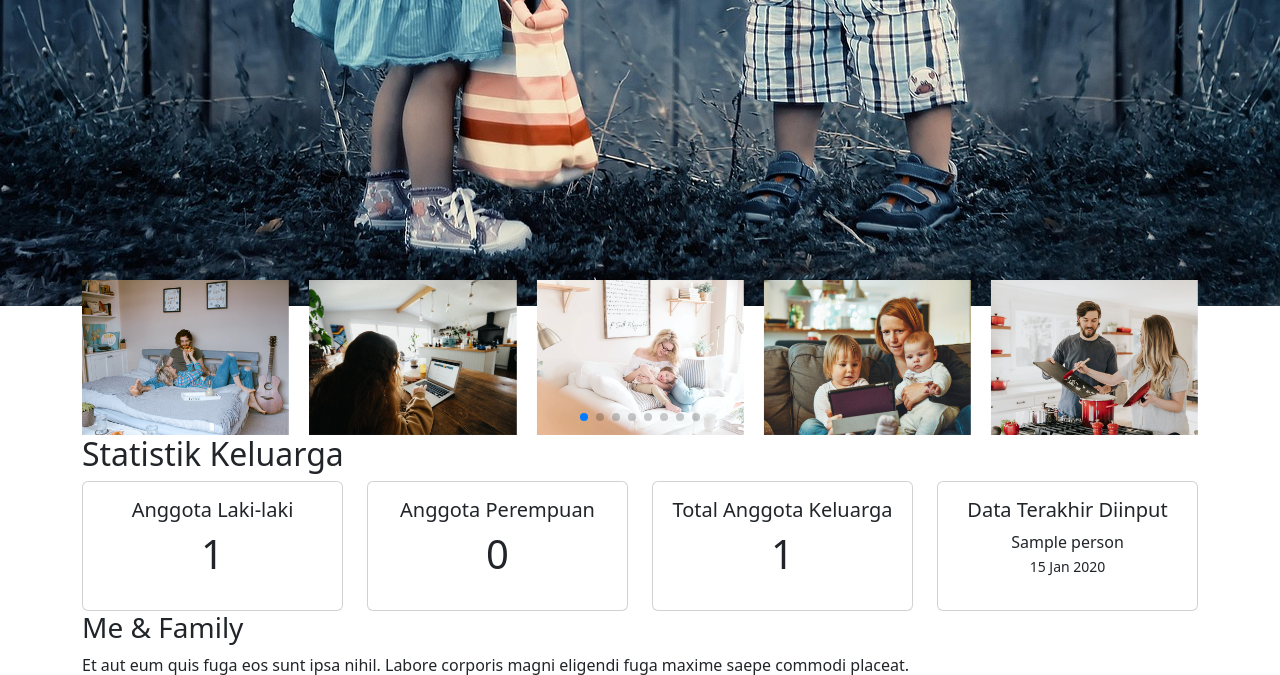
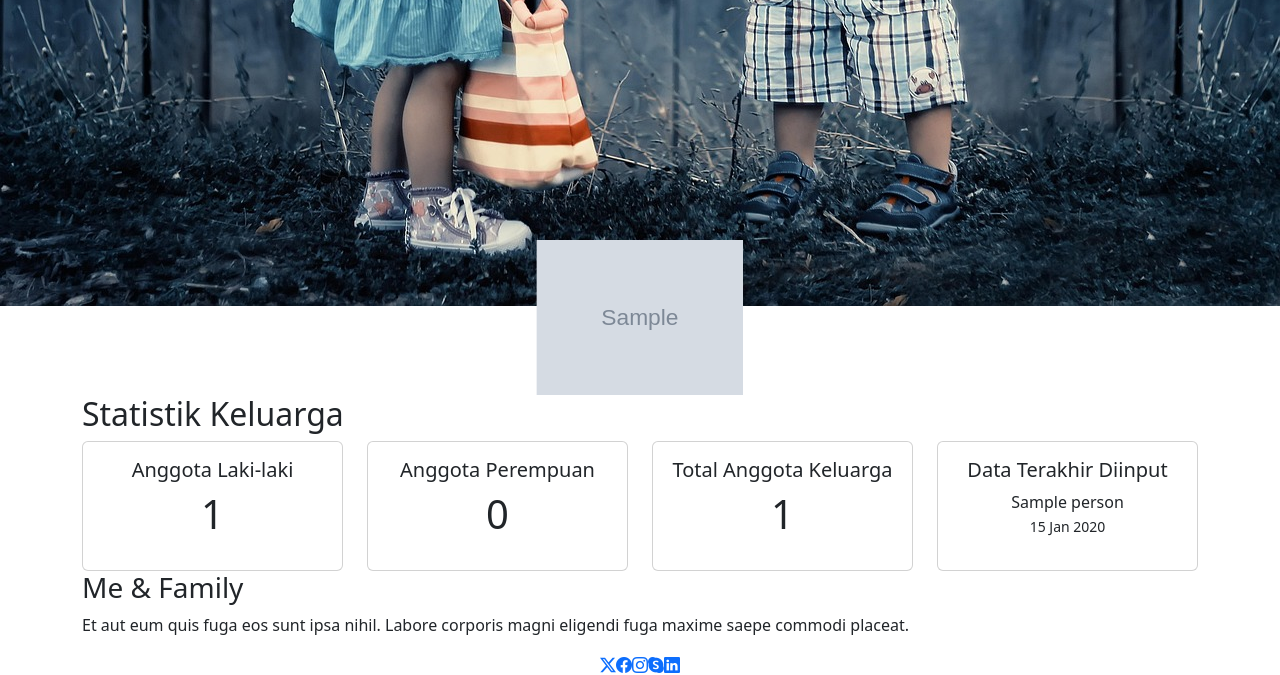
Before and after one commit to bagusprasojo/ahmadifamily-ssas, a Django app: page / in a window 1280 px wide. Shown: the part 699-1374 px from the top of the page. Run offline with Django 4.2, Linux system fonts and the light colour scheme; tables that the repository leaves empty hold one stand-in row (values such as "Sample post"); grey boxes marked "Sample" are stand-in pictures; some libraries are stand-ins or nearby versions.

Commit message:
update caption statistik

```diff
--- a/familytree_project/views.py
+++ b/familytree_project/views.py
@@ -1,12 +1,13 @@
 from django.shortcuts import render
 from eventapp.models import Event
-from galleryapp.models import Gallery
+from galleryapp.models import Gallery, GalleryImage
 from eventapp.models import  Event
 from treeapp.models import Person
 
 def home(request):
     latest_event = Event.objects.order_by('-created_at').prefetch_related('images').first()
     latest_gallery = Gallery.objects.order_by('-created_at').prefetch_related('images').first()
+    recent_photos = GalleryImage.objects.order_by('-id')[:10]
 
     jumlah_laki_laki = Person.objects.filter(gender='M').count()
     jumlah_perempuan = Person.objects.filter(gender='F').count()
@@ -22,6 +23,7 @@
         'jumlah_perempuan': jumlah_perempuan,
         'total_keluarga': total_keluarga,
         'keluarga_terakhir': keluarga_terakhir,
+        'recent_photos': recent_photos,
     }
 
     return render(request, 'home.html', context)
--- a/templates/home.html
+++ b/templates/home.html
@@ -162,11 +162,9 @@
     <!-- Recent Photos Section -->
     <section id="recent-photos" class="recent-photos section">
 
-      <!-- Section Title -->
       <div class="container section-title" data-aos="fade-up">
         <h2>Recent Photos</h2>
-        <p>Necessitatibus eius consequatur ex aliquid fuga eum quidem sint consectetur velit</p>
-      </div><!-- End Section Title -->
+      </div>
 
       <div class="container" data-aos="fade-up" data-aos-delay="100">
 
@@ -201,22 +199,26 @@
               }
             }
           </script>
+
           <div class="swiper-wrapper align-items-center">
-            <div class="swiper-slide"><a class="glightbox" data-gallery="images-gallery" href="assets/img/recent-photos/recent-photos-1.jpg"><img src="assets/img/recent-photos/recent-photos-1.jpg" class="img-fluid" alt=""></a></div>
-            <div class="swiper-slide"><a class="glightbox" data-gallery="images-gallery" href="assets/img/recent-photos/recent-photos-2.jpg"><img src="assets/img/recent-photos/recent-photos-2.jpg" class="img-fluid" alt=""></a></div>
-            <div class="swiper-slide"><a class="glightbox" data-gallery="images-gallery" href="assets/img/recent-photos/recent-photos-3.jpg"><img src="assets/img/recent-photos/recent-photos-3.jpg" class="img-fluid" alt=""></a></div>
-            <div class="swiper-slide"><a class="glightbox" data-gallery="images-gallery" href="assets/img/recent-photos/recent-photos-4.jpg"><img src="assets/img/recent-photos/recent-photos-4.jpg" class="img-fluid" alt=""></a></div>
-            <div class="swiper-slide"><a class="glightbox" data-gallery="images-gallery" href="assets/img/recent-photos/recent-photos-5.jpg"><img src="assets/img/recent-photos/recent-photos-5.jpg" class="img-fluid" alt=""></a></div>
-            <div class="swiper-slide"><a class="glightbox" data-gallery="images-gallery" href="assets/img/recent-photos/recent-photos-6.jpg"><img src="assets/img/recent-photos/recent-photos-6.jpg" class="img-fluid" alt=""></a></div>
-            <div class="swiper-slide"><a class="glightbox" data-gallery="images-gallery" href="assets/img/recent-photos/recent-photos-7.jpg"><img src="assets/img/recent-photos/recent-photos-7.jpg" class="img-fluid" alt=""></a></div>
-            <div class="swiper-slide"><a class="glightbox" data-gallery="images-gallery" href="assets/img/recent-photos/recent-photos-8.jpg"><img src="assets/img/recent-photos/recent-photos-8.jpg" class="img-fluid" alt=""></a></div>
+            {% for photo in recent_photos %}
+              <div class="swiper-slide">
+                <a class="glightbox" data-gallery="images-gallery" href="{{ photo.image.url }}">
+                  <img src="{{ photo.image.url }}" class="img-fluid" alt="{{ photo.caption|default:'Photo' }}">
+                </a>
+              </div>
+            {% empty %}
+              <p class="text-center">Belum ada foto terbaru.</p>
+            {% endfor %}
           </div>
+
           <div class="swiper-pagination"></div>
         </div>
 
       </div>
 
-    </section><!-- /Recent Photos Section -->
+    </section>
+
 
 
   <!-- Statistik Keluarga -->
```
